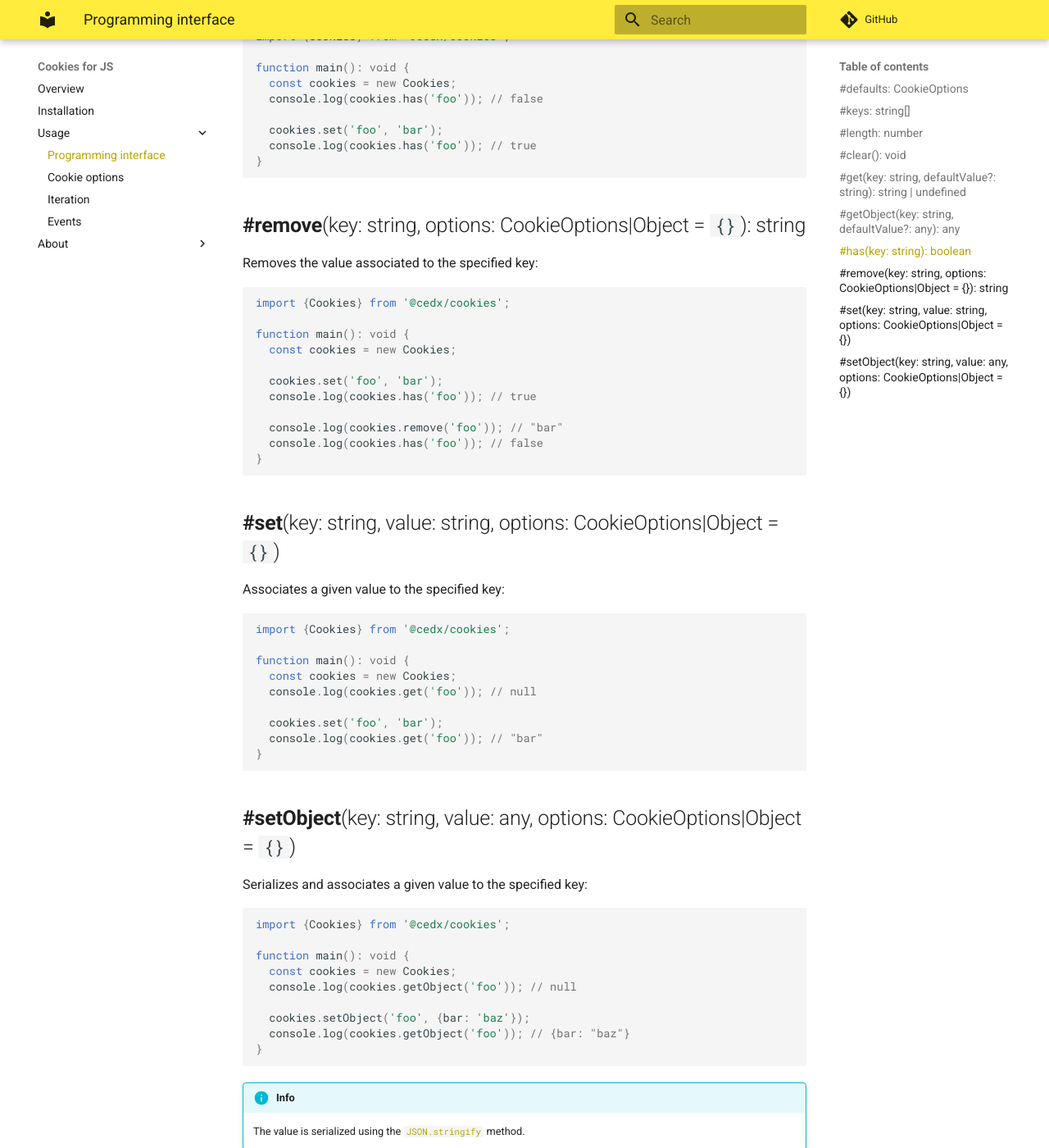
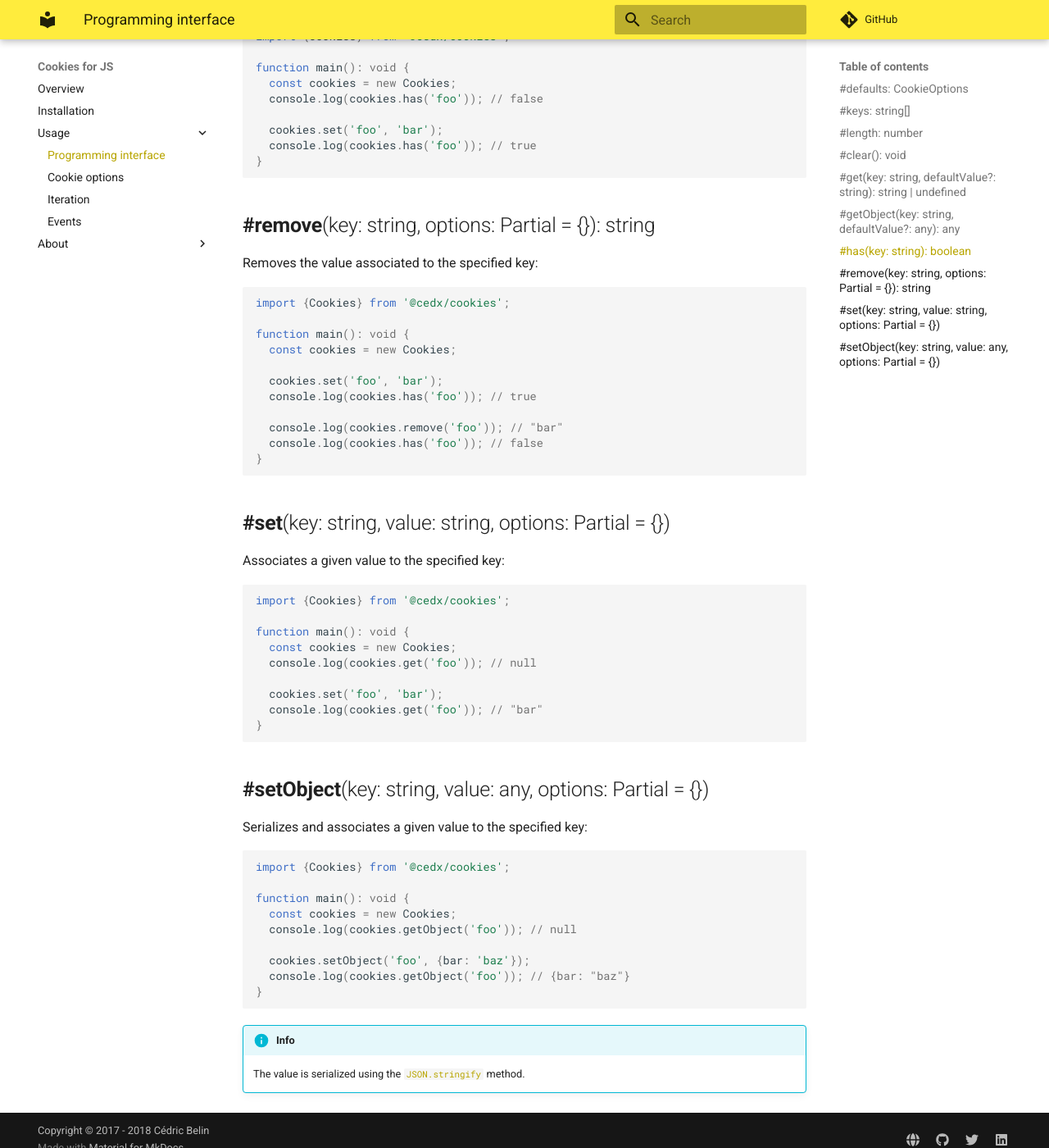
Before and after one commit to cedx/cookies.js, an MkDocs documentation site: the page built from doc/usage/api.md, in a window 1280 px wide and 1400 px high, scrolled down 2919 px. Shown: the whole window at 82% size. Built offline with MkDocs 1.6.1 and Material for MkDocs 9.7.7, drawn with Linux system fonts in a browser that asks for light colours; comment, search, counter and statistics services are not loaded; old or Windows-style settings are respelled for this version of MkDocs.

Commit message:
Bumped the version number

````diff
--- a/doc/usage/api.md
+++ b/doc/usage/api.md
@@ -140,7 +140,7 @@
 }
 ```
 
-## **#remove**(key: string, options: CookieOptions|Object = `{}`): string
+## **#remove**(key: string, options: Partial<CookieOptions> = {}): string
 Removes the value associated to the specified key:
 
 ```ts
@@ -157,7 +157,7 @@
 }
 ```
 
-## **#set**(key: string, value: string, options: CookieOptions|Object = `{}`)
+## **#set**(key: string, value: string, options: Partial<CookieOptions> = {})
 Associates a given value to the specified key:
 
 ```ts
@@ -172,7 +172,7 @@
 }
 ```
 
-## **#setObject**(key: string, value: any, options: CookieOptions|Object = `{}`)
+## **#setObject**(key: string, value: any, options: Partial<CookieOptions> = {})
 Serializes and associates a given value to the specified key:
 
 ```ts
--- a/package.json
+++ b/package.json
@@ -8,7 +8,7 @@
   "name": "@cedx/cookies",
   "repository": "cedx/cookies.js",
   "types": "./lib/index.d.ts",
-  "version": "1.0.0",
+  "version": "2.0.0",
   "dependencies": {
     "eventemitter3": "^3.1.0"
   },
````
